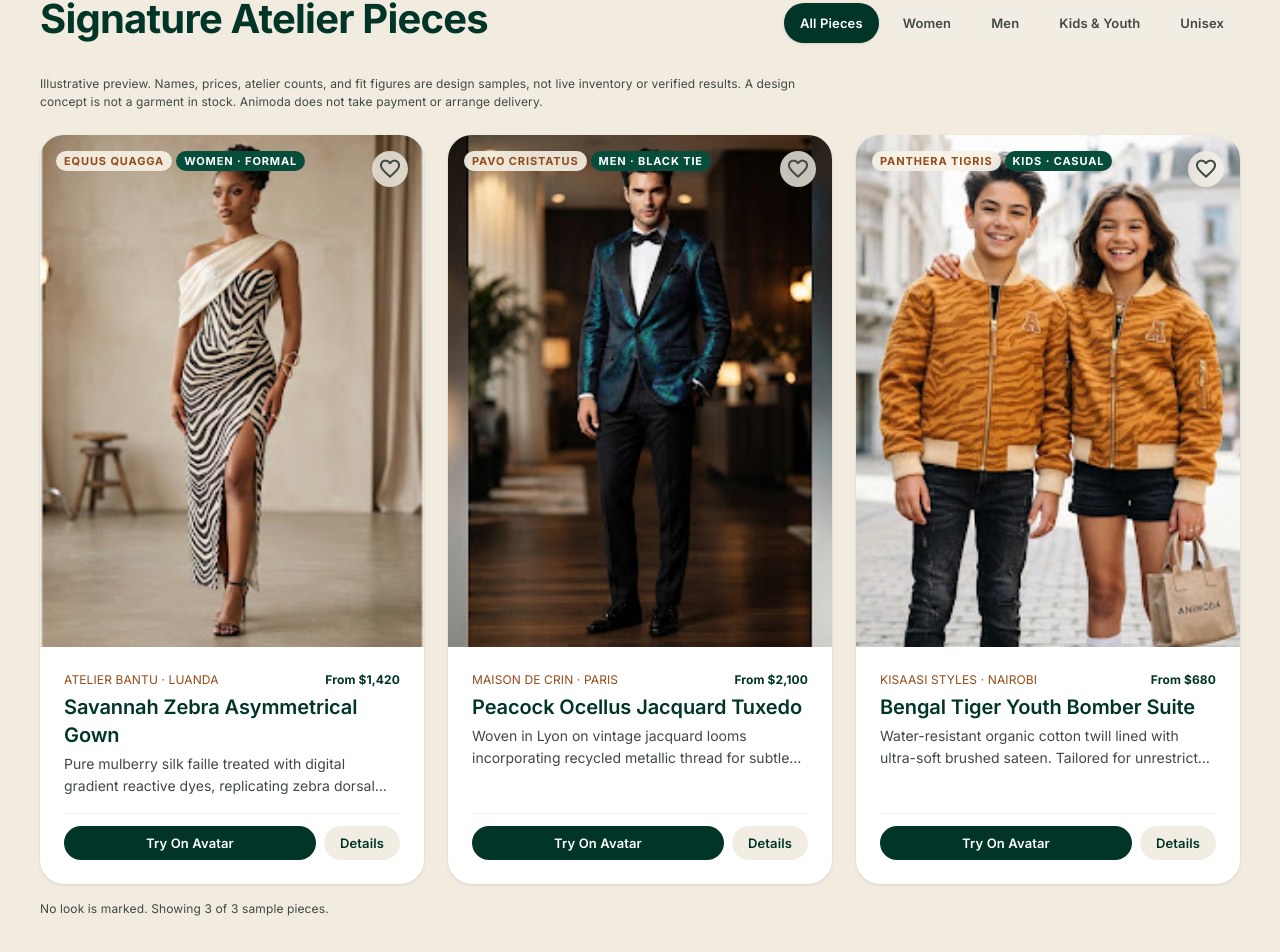
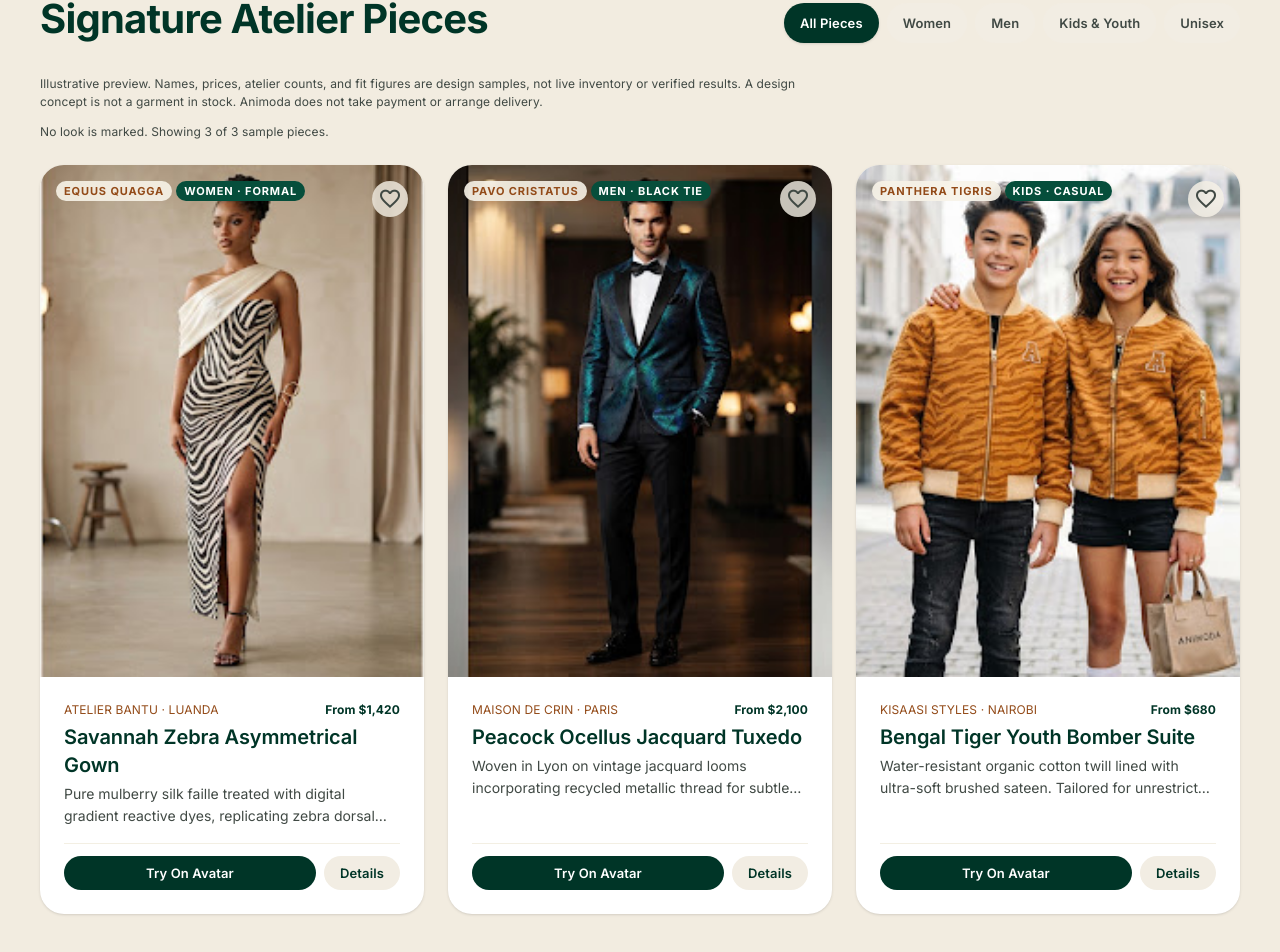
Before and after one commit to jzzmatt/animoda, a Next.js app: page / in a window 1280 px wide. Shown: the part 1817-2769 px from the top of the page. Built offline with nearby package versions, Linux system fonts and the light colour scheme.

Commit message:
Show the lookbook mark beside the audience filters.
The visit-only message now sits with the sample disclaimer, so marking a design is visible without scrolling past the cards.

Co-authored-by: jzzmatt <jzzmatt@users.noreply.github.com>

```diff
--- a/src/components/landing/lookbook.tsx
+++ b/src/components/landing/lookbook.tsx
@@ -58,7 +58,10 @@ export function Lookbook({ initialAudience = "All Pieces", showExplore = true }:
             ))}
           </div>
         </div>
-        <p className="mb-space-lg max-w-3xl font-body-sm text-body-sm text-on-surface-variant">{illustrativeDisclaimer}</p>
+        <p className="mb-space-sm max-w-3xl font-body-sm text-body-sm text-on-surface-variant">{illustrativeDisclaimer}</p>
+        <p role="status" className="mb-space-lg font-body-sm text-body-sm text-on-surface-variant">
+          {note} Showing {designs.length} of {featuredDesigns.length} sample pieces.
+        </p>
         {designs.length === 0 ? (
           <p role="status" className="rounded-3xl bg-surface-container-lowest p-space-xl font-body-lg text-body-lg text-on-surface-variant">
             This preview has no unisex sample. All Pieces shows the women, men, and kids and youth samples.
@@ -129,9 +132,6 @@ export function Lookbook({ initialAudience = "All Pieces", showExplore = true }:
             })}
           </ul>
         )}
-        <p role="status" className="mt-space-md font-body-sm text-body-sm text-on-surface-variant">
-          {note} Showing {designs.length} of {featuredDesigns.length} sample pieces.
-        </p>
         {showExplore ? (
           <div className="mt-space-2xl text-center">
             <Link
```
